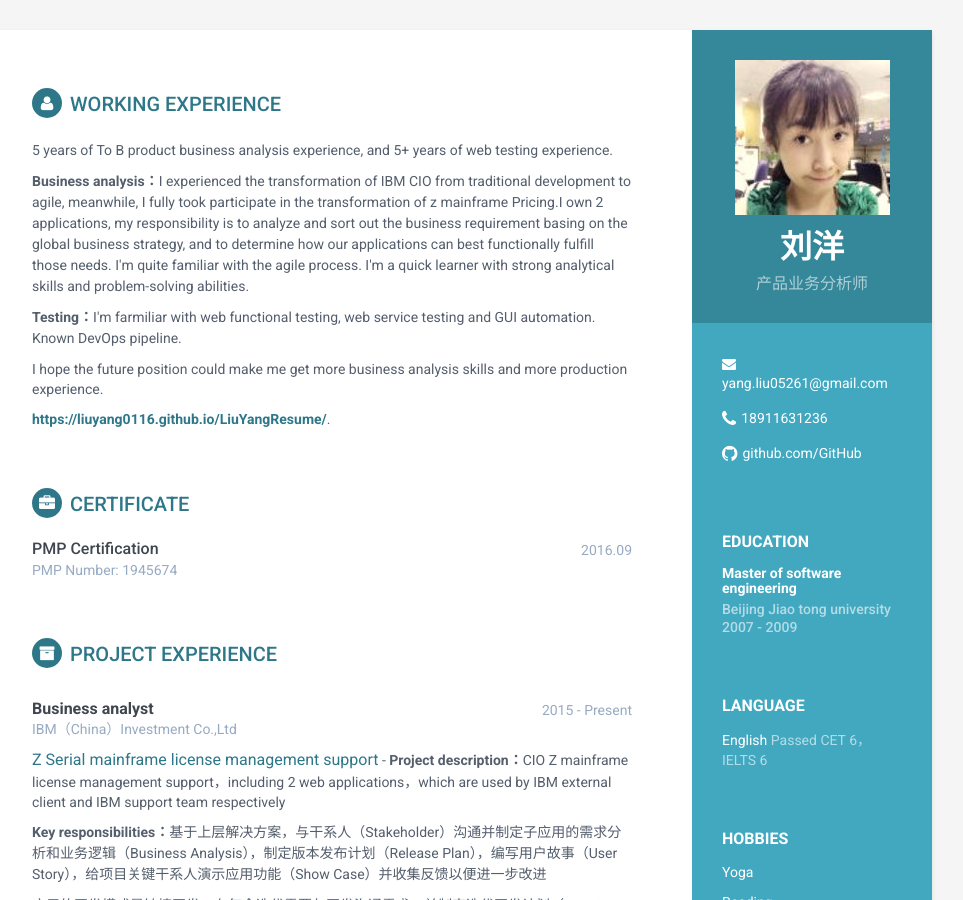
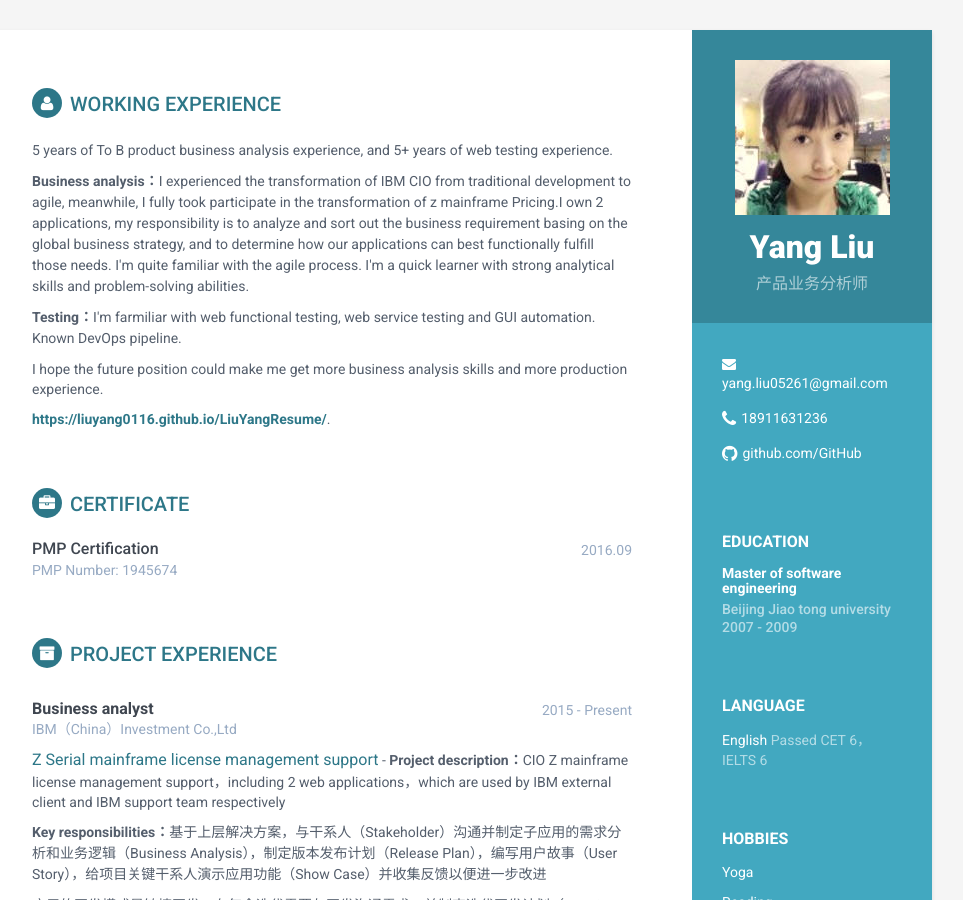
Before and after one commit to liuyang0116/LiuYangResume_EN, a Jekyll site: the page built from index.html, in a window 1280 px wide and 900 px high. Shown: the whole window, without its empty margins (188-1151 px from the left). Built offline with Jekyll 4.4.1, drawn with Linux system fonts in a browser that asks for light colours.

Commit message:
Update sidebar.html

```diff
--- a/_includes/sidebar.html
+++ b/_includes/sidebar.html
@@ -4,7 +4,7 @@
      <div class="sidebar-wrapper">
             <div class="profile-container">
                 <img class="profile" src="{{site.baseurl}}/assets/images/{% if site.pic %}{{ site.pic }}{% else %}liuyang.png{% endif %}" alt="liuyang.png" />
-                <h1 class="name">{% if site.name %}{{site.name}}{% else %}Yang Liu{% endif %}</h1>
+                <h1 class="name">Yang Liu</h1>
                 <h3 class="tagline">{% if site.tagline %}{{site.tagline}}{% else %}Business Analyst{% endif %}</h3>
             </div><!--//profile-container-->
 
```
